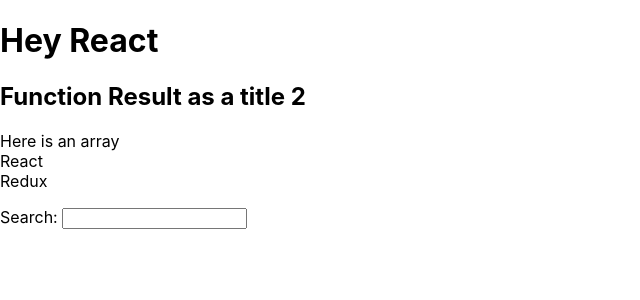
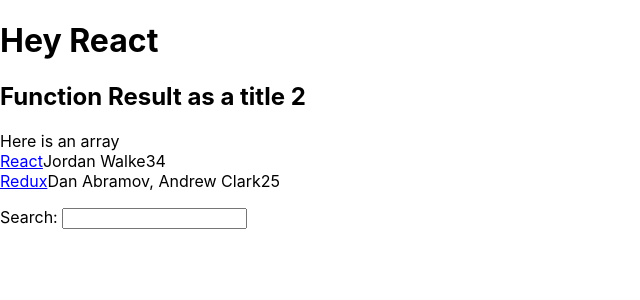
Before and after one commit to Ralphive/study, a React (Create React App) app in the folder react/hacker-stories/: page / in a window 1280 px wide. Shown: the top 300 px of the page, without its empty margins (0-640 px from the left). Built offline with nearby package versions, Linux system fonts and the light colour scheme.

Commit message:
list many properties of an array item

```diff
--- a/react/hacker-stories/src/App.js
+++ b/react/hacker-stories/src/App.js
@@ -38,7 +38,16 @@
             <p>
                 Here is an array{" "}
                 {list.map((item) => {
-                    return <div>{item.title}</div>;
+                    return (
+                        <div key={item.objectID}>
+                            <span>
+                                <a href={item.url}>{item.title}</a>
+                            </span>
+                            <span>{item.author}</span>
+                            <span>{item.num_comments}</span>
+                            <span>{item.points}</span>
+                        </div>
+                    );
                 })}
             </p>
             <label htmlFor="search">Search: </label>
```
